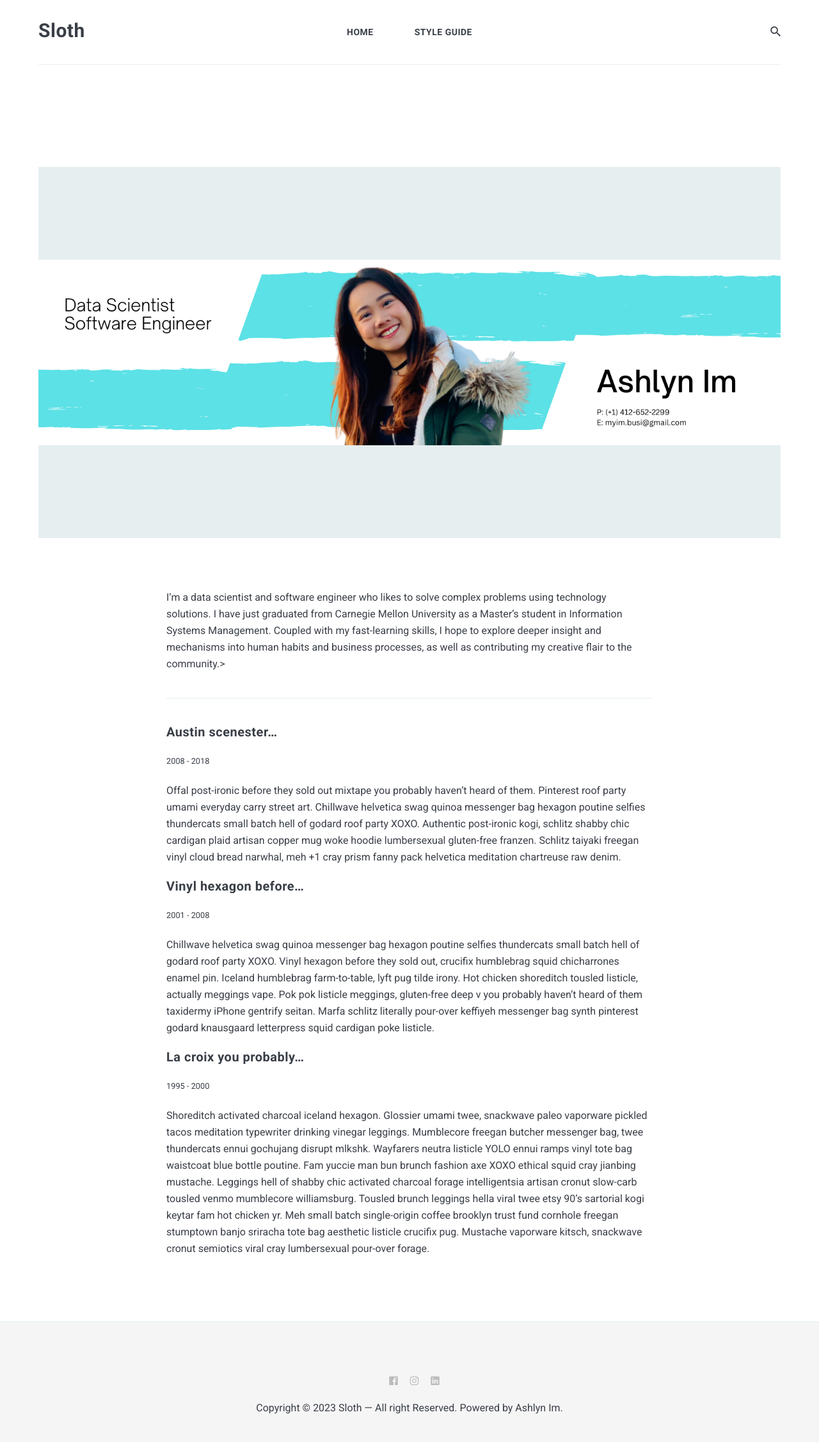
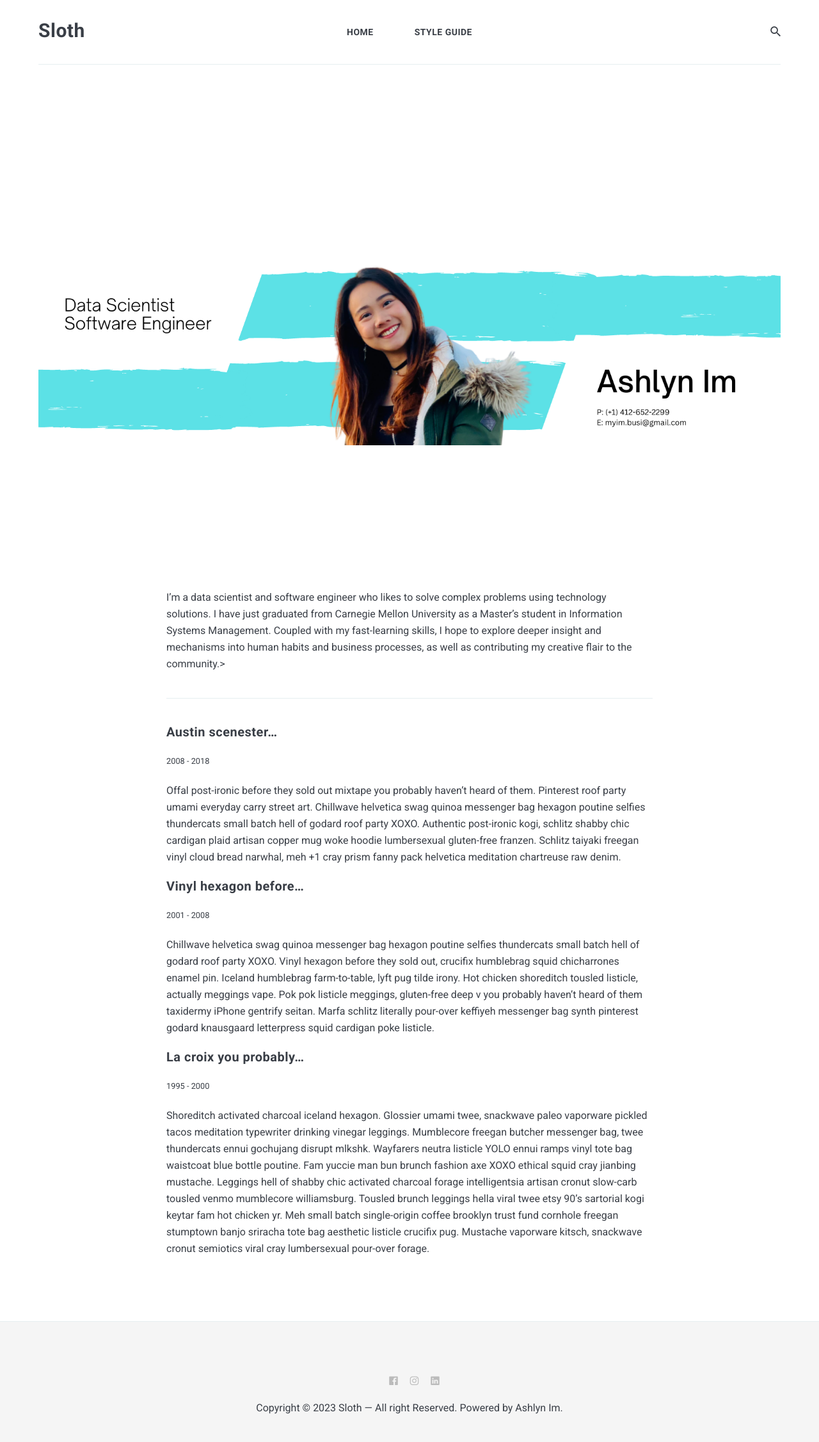
Before and after one commit to imychangemaker/ashlynim, a Jekyll site: the page built from _pages/about.md, in a window 1280 px wide. Shown: the whole page at 64% size. Built offline with Jekyll 4.4.1, drawn with Linux system fonts in a browser that asks for light colours; nearby versions of some CDN libraries.

Commit message:
Update _page.scss
removed background color and min height of image

```diff
--- a/_sass/4-layouts/_page.scss
+++ b/_sass/4-layouts/_page.scss
@@ -25,12 +25,12 @@
     background-size: 100%;
     background-position: center;
     background-repeat: no-repeat;
-    background-color: $light-gray;
+    //background-color: $light-gray;
     &:after {
       content: "";
       display: table;
       width: 100%;
-      min-height: 300px;
+      //min-height: 300px;
       padding-top: 50%;
     }
   }
```
